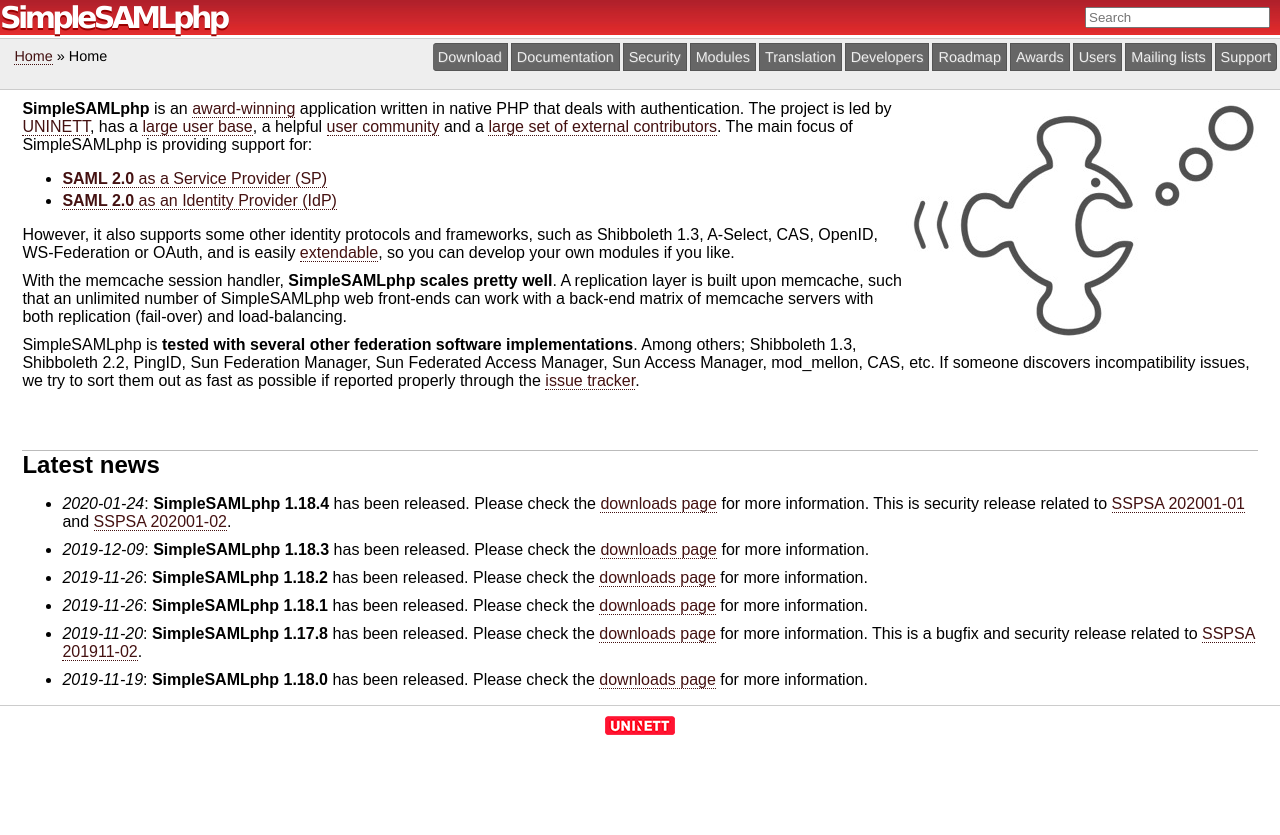
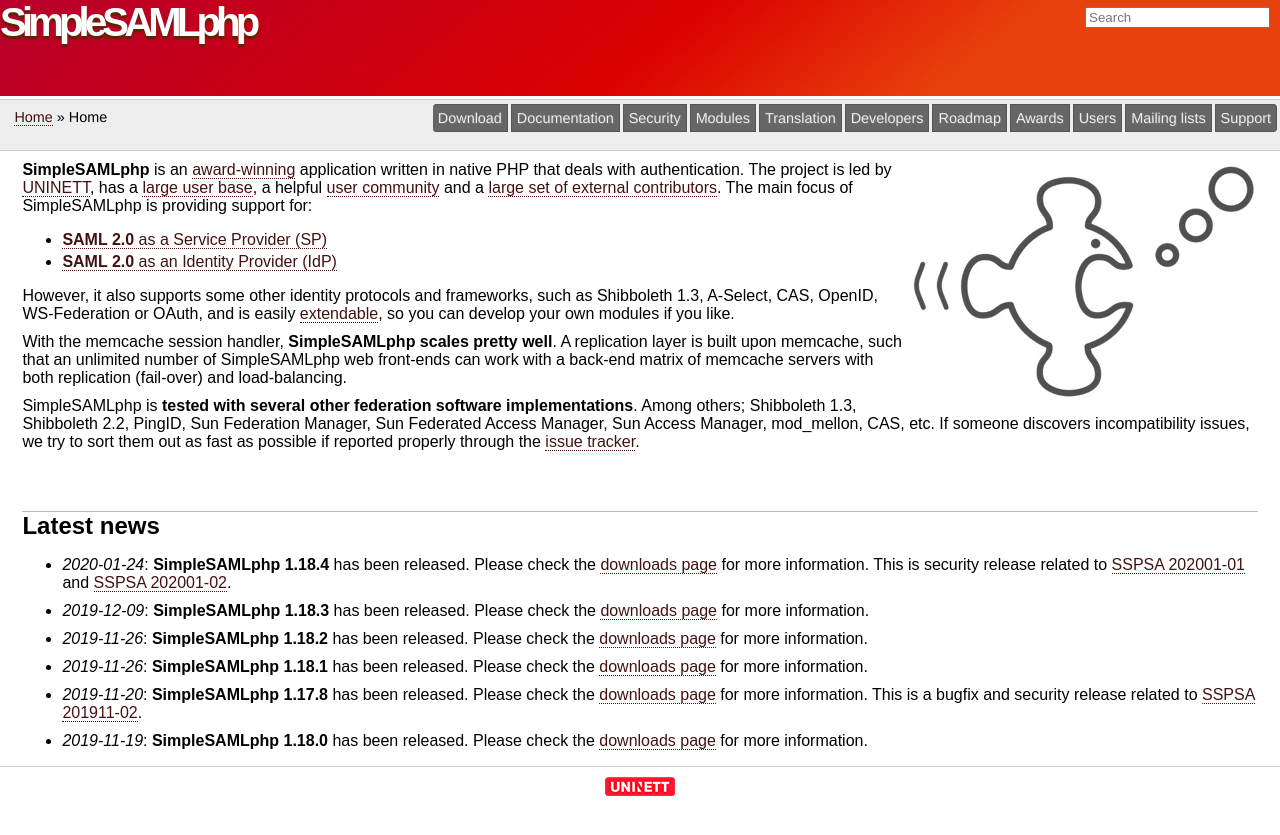
Before and after one commit to simplesamlphp/simplesamlphp.github.io, a Jekyll site: the page built from index.md, in a window 1280 px wide. Shown: the top 835 px of the page. Built offline with Jekyll 4.4.1, drawn with Linux system fonts in a browser that asks for light colours.

Commit message:
Update header

```diff
--- a/res/css/layout.css
+++ b/res/css/layout.css
@@ -23,7 +23,8 @@
 
 #header {
     z-index: 0;
-    background:url("images/topp-bakgrunn_small.png") repeat-x;
+    height: 6rem;
+    background: linear-gradient(141deg, #b8002c 0%, #db0100 51%, #e8410c 75%)
 }
 
 #header #ulogo {
@@ -32,14 +33,12 @@
 	z-index: 10;
 }
 #header #logo {
-	color: #fff;
-	font-family: "Verdana", "sans-serif";
+	font-family: sans-serif;
+	font-size: 2.5em;
+	color: white;
+	text-shadow: 0 3px 2px #532900;
 	font-weight: bold;
 	letter-spacing: -0.12em;
-	text-shadow: 0 2px 0 #900;
-	font-size: 30px;
-/*	position: absolute;
-	top: 2px; left: 2px; */
 	z-index: 10;
 }
 #header #version {
```
